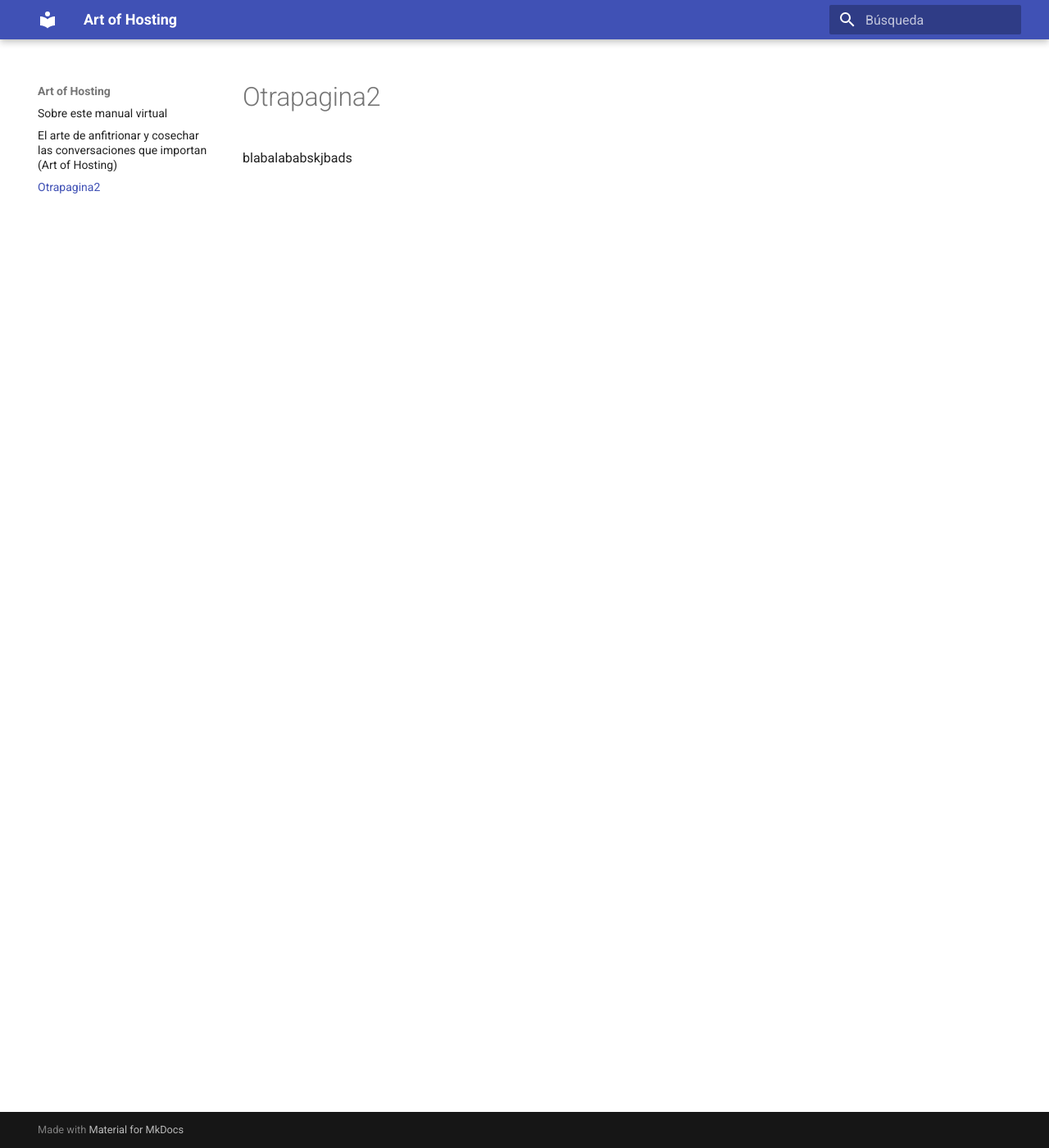
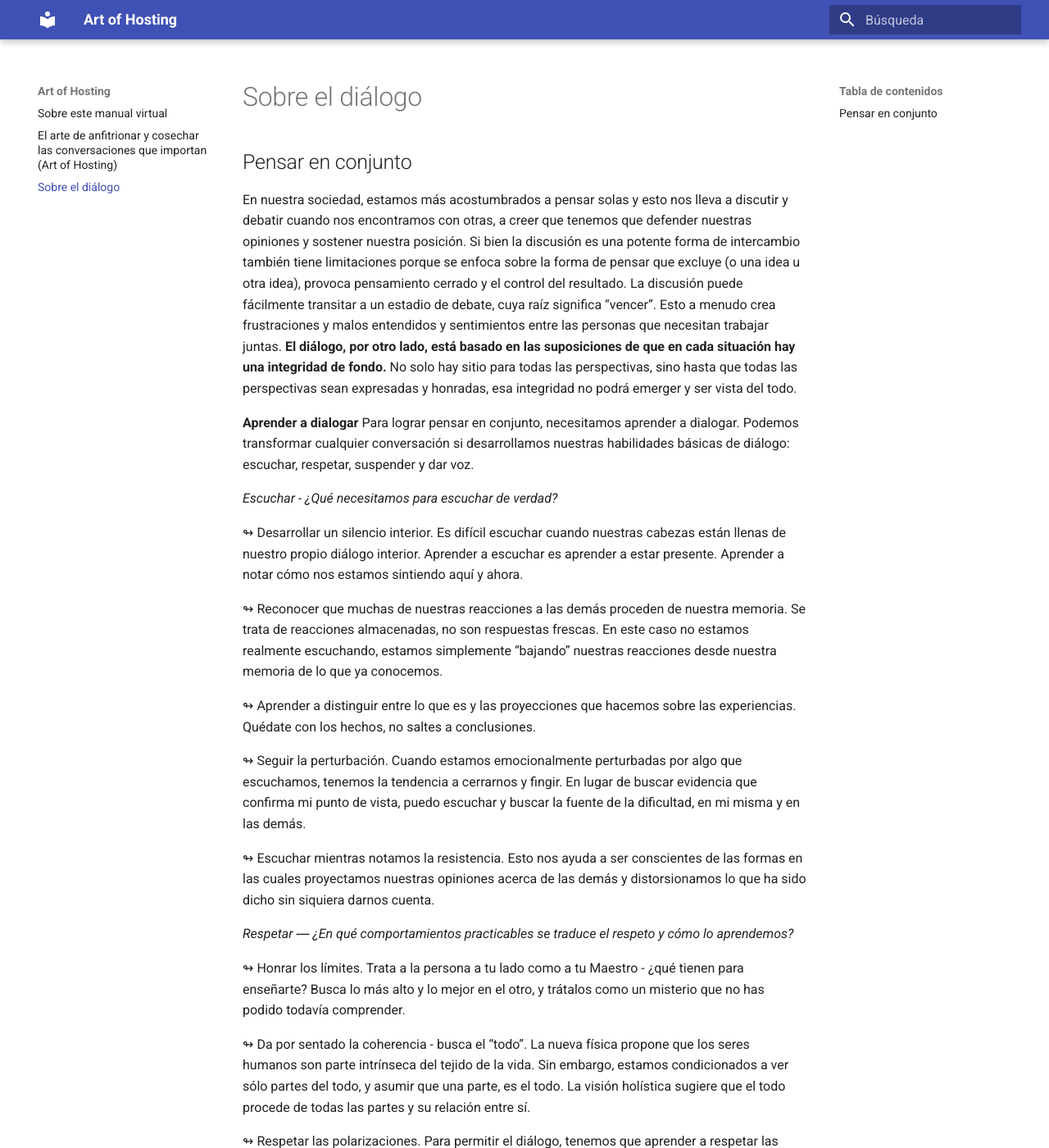
Before and after one commit to art-of-hosting/art-of-hosting.github.io, an MkDocs documentation site: the page built from docs/otrapagina2.md, in a window 1280 px wide and 1400 px high. Shown: the whole window at 82% size. Built offline with MkDocs 1.6.1 and Material for MkDocs 9.7.7, drawn with Linux system fonts in a browser that asks for light colours; some of the changed text lies outside the part shown.

Commit message:
Update otrapagina2.md

```diff
--- a/docs/otrapagina2.md
+++ b/docs/otrapagina2.md
@@ -1 +1,53 @@
-blabalababskjbads
+# Sobre el diálogo
+
+## Pensar en conjunto
+En nuestra sociedad, estamos más acostumbrados a pensar solas y esto nos lleva a discutir y debatir cuando nos encontramos con otras, a creer que tenemos que defender nuestras opiniones y sostener nuestra posición. Si bien la discusión es una potente forma de intercambio también tiene limitaciones porque se enfoca sobre la forma de pensar que excluye (o una idea u otra idea), provoca pensamiento cerrado y el control del resultado. La discusión puede fácilmente transitar a un estadio de debate, cuya raíz significa “vencer”. Esto a menudo crea frustraciones y malos entendidos y sentimientos entre las personas que necesitan trabajar juntas. **El diálogo, por otro lado, está basado en las suposiciones de que en cada situación hay una integridad de fondo.** No solo hay sitio para todas las perspectivas, sino hasta que todas las perspectivas sean expresadas y honradas, esa integridad no podrá emerger y ser vista del todo.
+
+**Aprender a dialogar**
+Para lograr pensar en conjunto, necesitamos aprender a dialogar. Podemos transformar cualquier conversación si desarrollamos nuestras habilidades básicas de diálogo: escuchar, respetar, suspender y dar voz.
+
+
+_Escuchar - ¿Qué necesitamos para escuchar de verdad?_
+
+↬ Desarrollar un silencio interior. Es difícil escuchar cuando nuestras cabezas están llenas de nuestro propio diálogo interior. Aprender a escuchar es aprender a estar presente. Aprender a notar cómo nos estamos sintiendo aquí y ahora.
+
+↬ Reconocer que muchas de nuestras reacciones a las demás proceden de nuestra memoria. Se trata de reacciones almacenadas, no son respuestas frescas. En este caso no estamos realmente escuchando, estamos simplemente “bajando” nuestras reacciones desde nuestra memoria de lo que ya conocemos.
+
+↬ Aprender a distinguir entre lo que es y las proyecciones que hacemos sobre las experiencias. Quédate con los hechos, no saltes a conclusiones.
+
+↬ Seguir la perturbación. Cuando estamos emocionalmente perturbadas por algo que escuchamos, tenemos la tendencia a cerrarnos y fingir. En lugar de buscar evidencia que confirma mi punto de vista, puedo escuchar y buscar la fuente de la dificultad,  en mi misma y en las demás.
+
+↬ Escuchar mientras notamos la resistencia. Esto nos ayuda a ser conscientes de las formas en las cuales proyectamos nuestras opiniones acerca de las demás y distorsionamos lo que ha sido dicho sin siquiera darnos cuenta.
+
+
+_Respetar ― ¿En qué  comportamientos practicables se traduce el respeto y cómo lo aprendemos?_
+
+↬ Honrar los límites. Trata a la persona a tu lado como a tu Maestro - ¿qué tienen para enseñarte? Busca lo más alto y lo mejor en el otro, y trátalos como un misterio que no has podido todavía comprender.
+
+↬ Da por sentado la coherencia - busca el “todo”. La nueva física propone que los seres humanos son parte intrínseca del tejido de la vida. Sin embargo, estamos condicionados a ver sólo partes del todo, y asumir que una parte, es el todo. La visión holística sugiere que el todo procede de todas las partes y su relación entre sí.
+
+↬ Respetar las polarizaciones. Para permitir el diálogo, tenemos que aprender a respetar las polarizaciones que surgen, sin querer arreglarlas.
+
+↬ Apoyar a las personas que desafían opiniones mayoritarias. Deberíamos integrar diferentes puntos de vista, o las perturbaciones continuarán. El diálogo requiere la voluntad de mantener el espacio abierto para la indagación.
+
+↬ Aprender a soportar la tensión. Cuando un grupo puede aguantar la tensión que surge sin reaccionar a ella, su capacidad para el diálogo sube a un nivel completamente diferente.
+
+
+_Suspender―  ¿Qué se hace posible cuando suspendemos nuestras certezas?_
+
+Significa escuchar sin resistencia (des-identificarnos de nuestra posición inicial). Esto nos lleva al diálogo reflexivo, donde puedes explorar las causas subyacentes, las reglas y las suposiciones, para obtener preguntas más profundas y un enfoque de los problemas más claro. Desde aquí, es posible entrar en un diálogo generativo, donde juntas podemos reinventar posibilidades sin precedentes y descubrir nuevos conocimientos. Algo energizante e iluminante emerge. Estamos investigando juntas en lo que realmente importa.
+
+El primer paso es revelar: hacer disponible (a las demás y a nosotras) los contenidos de nuestra propia conciencia así podemos ver lo que está pasando. El siguiente paso es darse cuenta de los procesos que generan nuestro pensamiento. En el acto de observar cómo funcionan nuestros pensamientos, los transformamos.
+
+La suspensión nos invita a abstenernos de arreglar, corregir y resolver el problema, en favor de investigar lo que estamos observando. En el corazón de la investigación está la pregunta. Una pregunta realmente buena crea una tensión en nosotras que tenemos que aprender a tolerar, suspender la investigación de respuestas y ver lo que emerge.
+
+
+_Dar voz ― ¿Qué pasa cuando hablamos nuestra verdad?_
+
+↬ Simplemente pregúntate: ¿qué necesidades tienen que ser expresadas ahora? ¿Qué están intentando decir todas estas personas juntas?
+
+↬ Encontrar nuestra voz auténtica requiere voluntad de hablar en el círculo sin saber lo que vamos a decir.
+
+↬ Acepta y permite que haya silencio. Crea espacio para que la esencia florezca.
+
+↬ Habla a y desde el centro, reconociendo que no se trata sólo de relaciones interpersonales, si no que hay algo más grande en riesgo.
```
